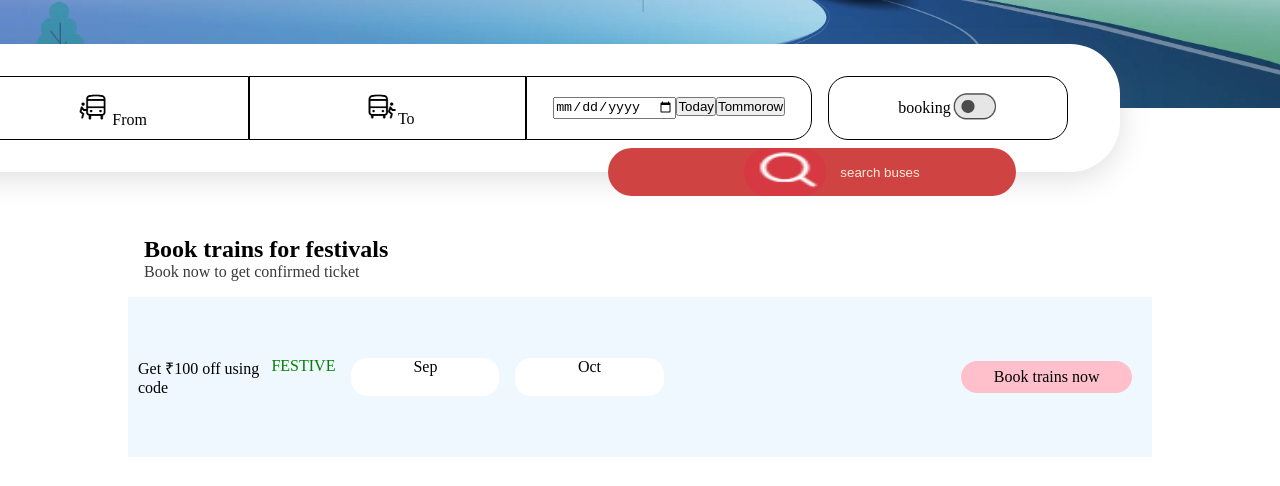
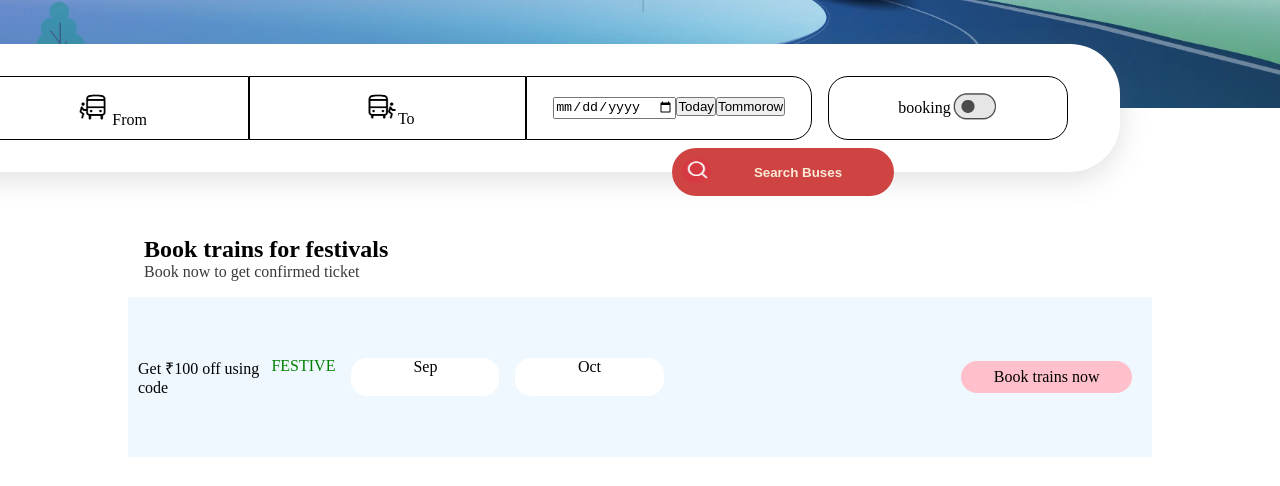
Before and after one commit to dhananjaysiloriya594/Redbus-Assignment, a plain HTML site: page index.html in a window 1280 px wide. Shown: the part 268-754 px from the top of the page. Drawn offline with Linux system fonts and the light colour scheme.

Commit message:
second commit

```diff
--- a/index.html
+++ b/index.html
@@ -49,7 +49,7 @@
                 </div>
                 <div class="container-1-part2-right"><span> booking </span><img src="Assets/Screenshot 2025-08-12 172752.png" alt="" id="on-offimg"></div>
             </div>
-            <div class="container-1-part3"><img src="Assets/Screenshot 2025-08-12 173431.png" alt=""><button >search buses</button></div>
+            <div class="container-1-part3"><img src="Assets/Screenshot 2025-08-12 173431.png" alt=""><button ><b>Search Buses</b></button></div>
 
 
         </div>
--- a/style.css
+++ b/style.css
@@ -165,10 +165,10 @@
 }
 .container-1-part3{background-color: rgb(207, 67, 67);
     height: 3rem;
-    width: 17rem;
+    width: 12rem;
     position: relative;
     top: 22.5rem;
-    left: 38em;
+    left: 42em;
     z-index: 100;
     justify-content: center;
     text-align: center;
@@ -179,6 +179,7 @@
 .container-1-part3 button{background-color:  rgb(207, 67, 67);
     top: 0px;
     position: absolute;
+    left: 30px;
     height: 100%;
     width: 100%;
     z-index: 100;
@@ -191,10 +192,11 @@
     border: none;
 }
 .container-1-part3 img{background-color:  brownn;
-    top: 0px;
+    top: 11px;
     position: absolute;
-    height: 100%;
-    width: 30%;
+    left: 10px;
+    height: 50%;
+    width: 15%;
     z-index: 1000;
     justify-content: center;
     text-align: center;
```
